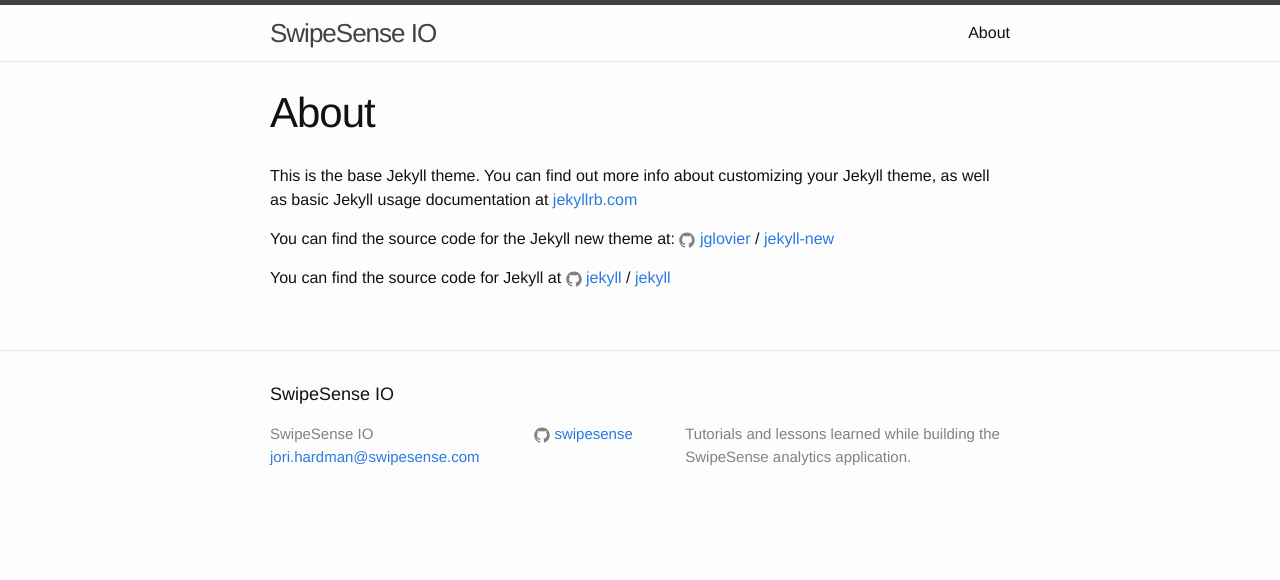
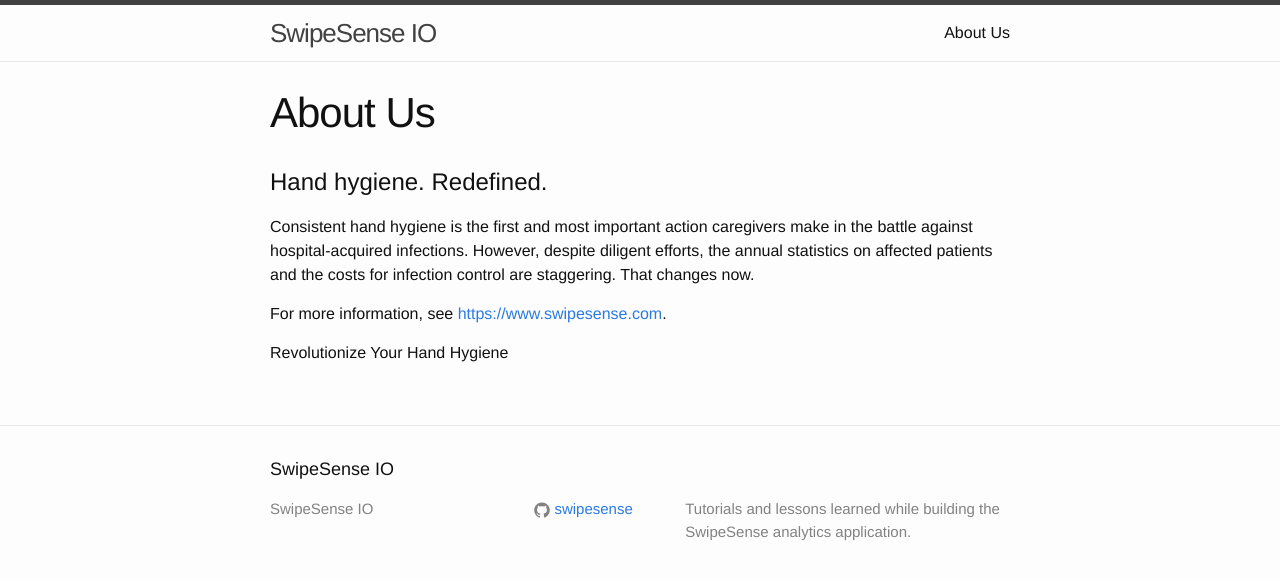
Before and after one commit to swipesense/swipesense.github.io, a Jekyll site: the page built from about.md, in a window 1280 px wide. Shown: the top 580 px of the page. Built offline with Jekyll 4.4.1, drawn with Linux system fonts in a browser that asks for light colours.

Commit message:
Better default

```diff
--- a/_config.yml
+++ b/_config.yml
@@ -14,4 +14,4 @@ permalink: /:year/:month/:day/:title
 markdown: kramdown
 lsi: false
 safe: true
-exclude: ["Gemfile", "Gemfile.lock", "CNAME"]
+exclude: ["Gemfile", "Gemfile.lock", "LICENSE", "Rakefile", "_rake", "CNAME"]
--- a/_includes/footer.html
+++ b/_includes/footer.html
@@ -8,7 +8,6 @@
       <div class="footer-col footer-col-1">
         <ul class="contact-list">
           <li>{{ site.title }}</li>
-          <li><a href="mailto:{{ site.email }}">{{ site.email }}</a></li>
         </ul>
       </div>
 
--- a/about.md
+++ b/about.md
@@ -1,15 +1,16 @@
 ---
 layout: page
-title: About
+title: About Us
 permalink: /about/
 ---
 
-This is the base Jekyll theme. You can find out more info about customizing your Jekyll theme, as well as basic Jekyll usage documentation at [jekyllrb.com](http://jekyllrb.com/)
+# Hand hygiene. Redefined.
 
-You can find the source code for the Jekyll new theme at:
-{% include icon-github.html username="jglovier" %} /
-[jekyll-new](https://github.com/jglovier/jekyll-new)
+Consistent hand hygiene is the first and most important action caregivers make in the battle against
+hospital-acquired infections. However, despite diligent efforts, the annual statistics on affected
+patients and the  costs for infection control are staggering.
+That changes now.
 
-You can find the source code for Jekyll at
-{% include icon-github.html username="jekyll" %} /
-[jekyll](https://github.com/jekyll/jekyll)
+For more information, see [https://www.swipesense.com](https://www.swipesense.com).
+
+Revolutionize Your Hand Hygiene
```
Also changed, not shown: _posts/2015-10-27-engineering.md (added, +8 -0 lines), _posts/2015-10-27-welcome-to-jekyll.markdown (deleted, +0 -25 lines), 2 other files.
